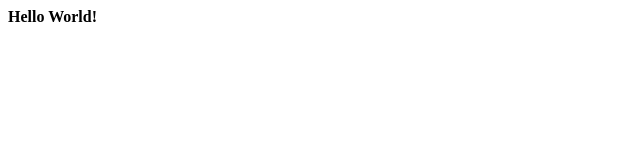
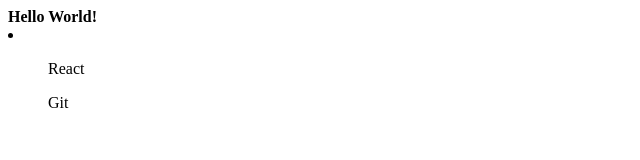
Before and after one commit to carlos-peru/Hack, a plain HTML site: page index.html in a window 1280 px wide. Shown: the full height of the page, 0-640 px from the left. Drawn offline with Linux system fonts and the light colour scheme.

Commit message:
Adds a list

```diff
--- a/index.html
+++ b/index.html
@@ -4,5 +4,9 @@
   </head>
   <body>
     <b>Hello World!</b>
+    <li>
+      <ol>React</ol>
+      <ol>Git</ol>
+    </li>
   </body>
 </html>
```
